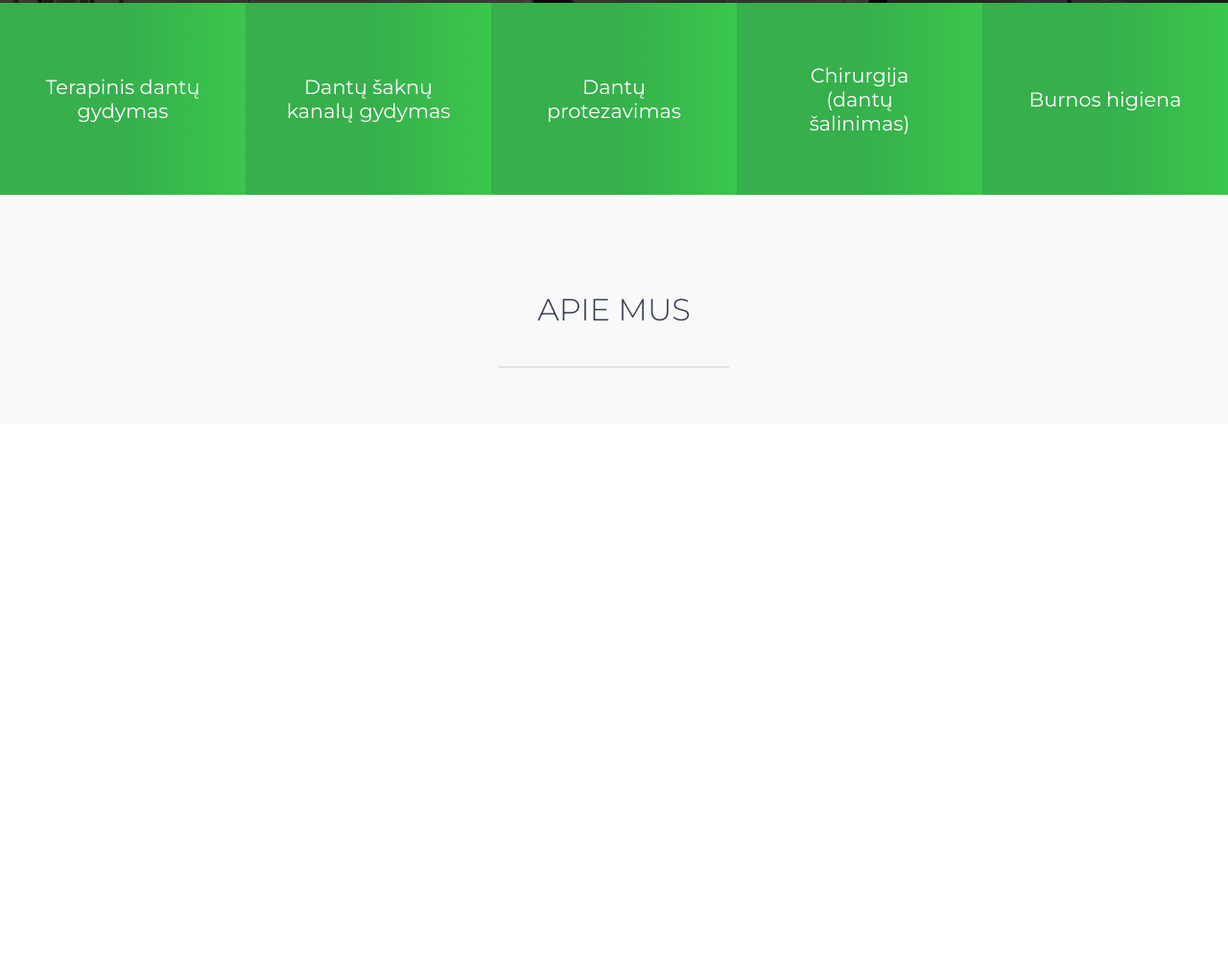
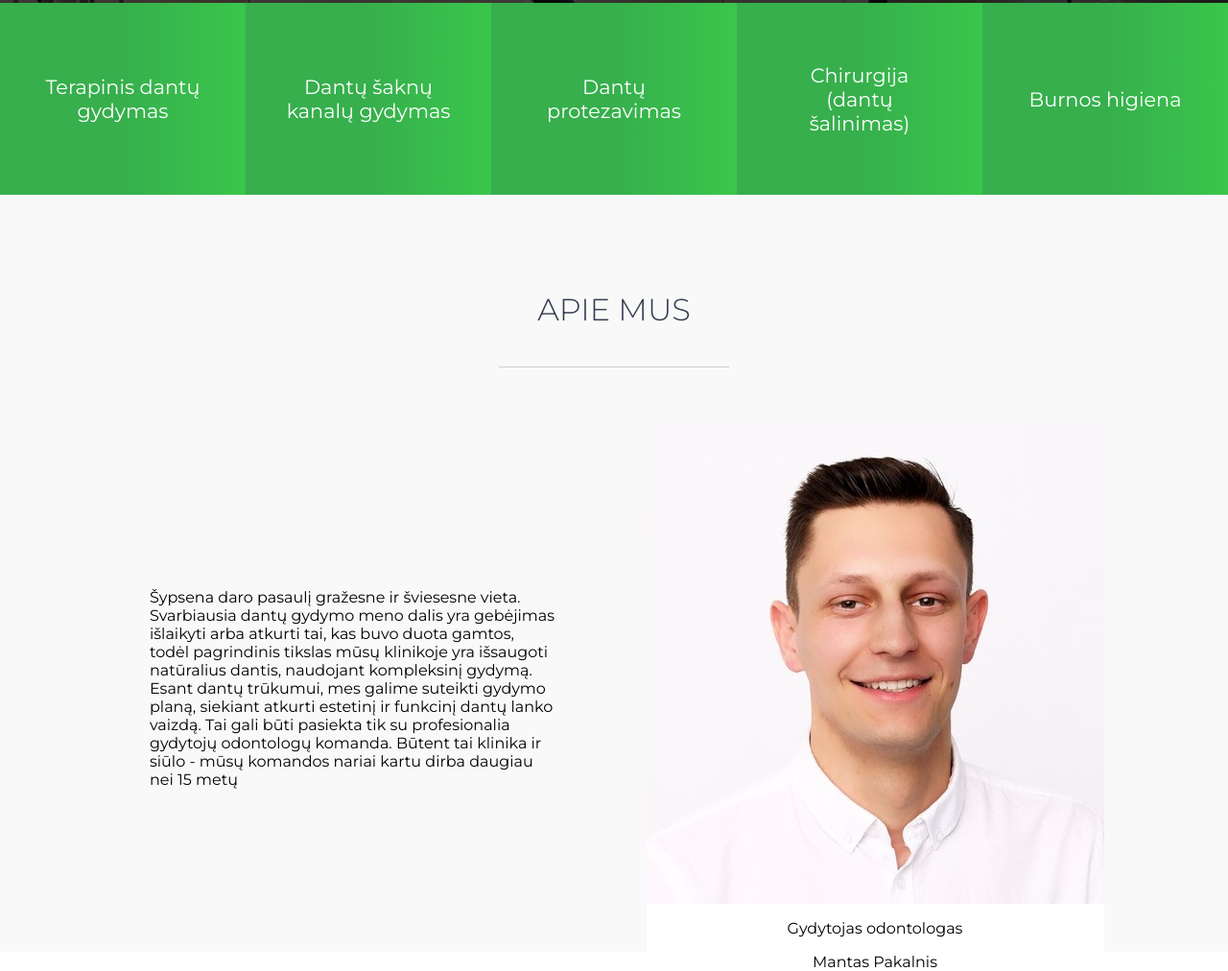
Before and after one commit to emkah4/solrimaWebpage, a website: page app/index.html in a window 1280 px wide. Shown: the part 779-1791 px from the top of the page at 96% size. Before the commit the page ends 1221 px from the top, so only its background shows below. Drawn offline with Linux system fonts and the light colour scheme.

Commit message:
needsomesmoke

```diff
--- a/app/index.html
+++ b/app/index.html
@@ -108,9 +108,21 @@
             <div class="content__heading-wrapper">
                 <span class="content__heading">APIE MUS</span>
             </div>
+            <div class="content__us-wrapper">
+                <div class="content__text-column">
+                    <p>Šypsena daro pasaulį gražesne ir šviesesne vieta. Svarbiausia dantų gydymo meno dalis yra gebėjimas išlaikyti arba atkurti tai, kas buvo duota gamtos, todėl pagrindinis tikslas mūsų klinikoje yra išsaugoti natūralius dantis, naudojant kompleksinį gydymą. Esant dantų trūkumui, mes galime suteikti gydymo planą, siekiant atkurti estetinį ir funkcinį dantų lanko vaizdą. Tai gali būti pasiekta tik su profesionalia gydytojų odontologų komanda. Būtent tai klinika ir siūlo - mūsų komandos nariai kartu dirba daugiau nei 15 metų</p>
+                </div>
+                <div class="content__photo-wrapper">
+                    <div class="content__photo" id="team-photo"></div>
+                    <div class="content__desc">
+                        <p>Gydytojas odontologas</p>
+                        <p>Mantas Pakalnis</p>
+                    </div>
+                </div>
+            </div>
         </div>
     </section>
     <section class="komanda"></section>
-    <script src="javascript/daugiau-info.js"></script>
+    <script src="javascript/team-photo-change-script.js"></script>
 </body>
 </html>
--- /dev/null
+++ b/app/javascript/team-photo-change-script.js
@@ -0,0 +1,25 @@
+let photo = document.getElementById("team-photo");
+let scrollLocation
+
+window.addEventListener('scroll', function() {
+    scrollLocation = window.pageYOffset;
+  });
+
+if(Number(scrollLocation) > 1000 || Number(scrollLocation) < 1700) {
+    nextImage();
+}
+
+function nextImage() {
+     setTimeout(() => {
+    photo.style.backgroundImage = "url('images/greta.png')";
+}, 3000)
+}
+
+function prevImage() {
+    setTimeout(() => {
+        photo.style.backgroundImage = "url('images/mantas_p.jpeg')"
+    }, 3000);
+    nextImage();
+}
+
+console.log("im here");
--- a/app/scss/apie-mus.scss
+++ b/app/scss/apie-mus.scss
@@ -30,6 +30,43 @@ section.apie-mus {
 
         }
 
+        &__us-wrapper {
+            display: flex;
 
+            & > div {
+                width: 50vw;
+                @include flex-center;
+            }
+        }
+
+        &__photo-wrapper {
+            flex-direction: column;
+
+
+        }
+
+        &__photo {
+            background-image: url("images/mantas_p.jpeg");
+            background-repeat: no-repeat;
+            width: 477px;
+            height: 500px;
+        }
+
+        &__desc {
+            background-color: white;
+            width: 477px;
+            height: 50px;
+
+            p {
+                @include flex-center;
+            }
+        }
+
+        &__text-column {
+            p {
+                padding: 60px;
+                margin: 0;
+            }
+        }
     }
 }
```
Also changed, not shown: app/images/dovile.jpg (added), app/images/greta.png (added), app/images/mantas_n.png (added), app/images/mantas_p.jpeg (added), app/style.css.
